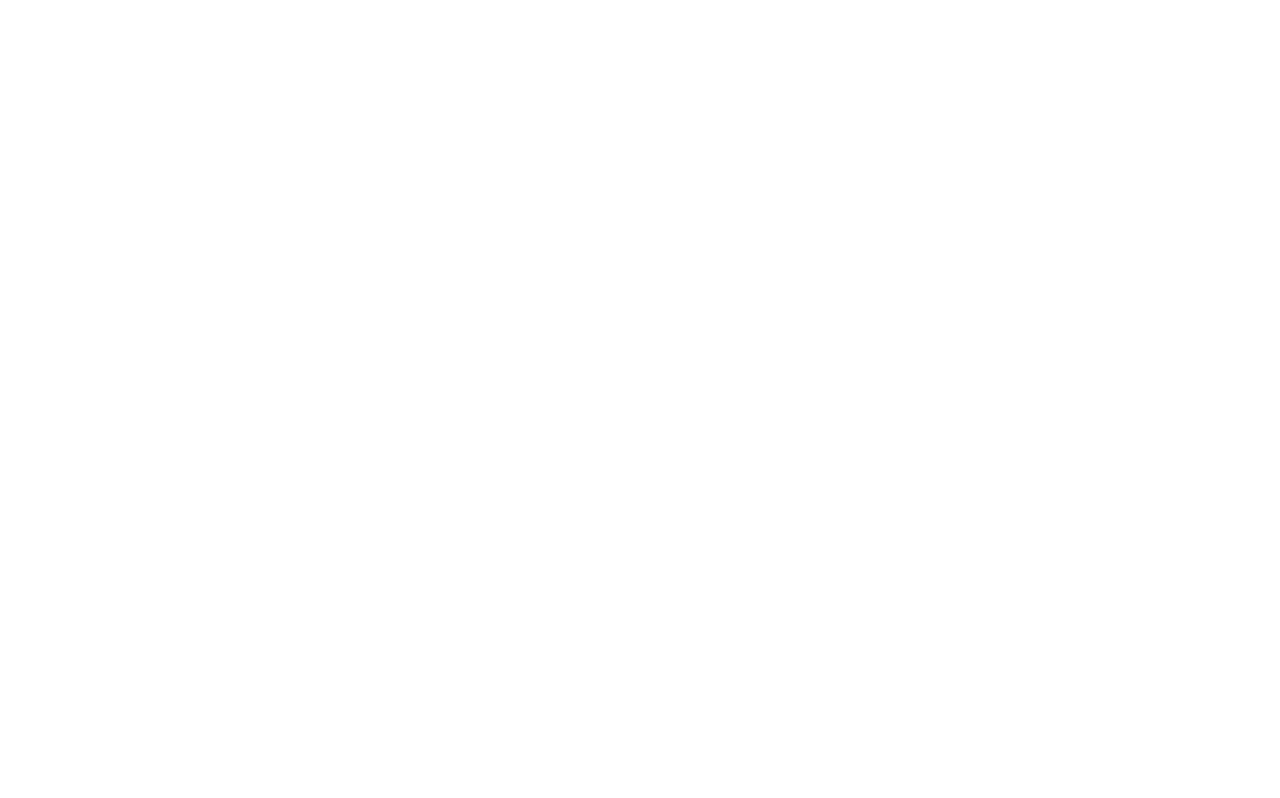
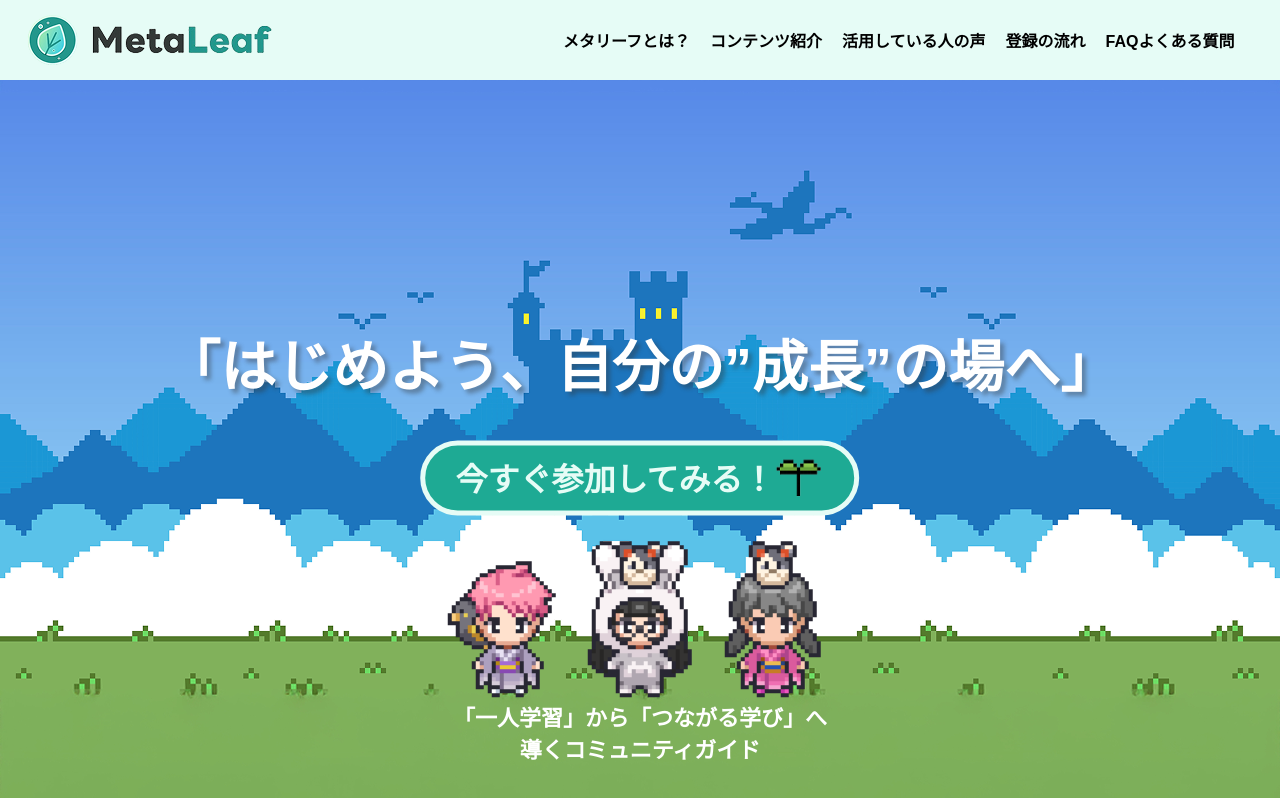
Before and after one commit to misaki-moruo/mysite, a plain HTML site: page index.html in a window 1280 px wide. Drawn offline with Linux system fonts and the light colour scheme; a web font is replaced by a local one.

Commit message:
headerとmainvisualやってみました

```diff
--- a/index.html
+++ b/index.html
@@ -4,8 +4,45 @@
     <meta charset="UTF-8">
     <meta name="viewport" content="width=device-width, initial-scale=1.0">
     <title>Document</title>
+    <link rel="stylesheet" href="style.css">
+    <link rel="preconnect" href="https://fonts.googleapis.com">
+    <link rel="preconnect" href="https://fonts.gstatic.com" crossorigin>
+    <link href="https://fonts.googleapis.com/css2?family=M+PLUS+2:wght@100..900&display=swap&family=DotGothic16&display=swap" rel="stylesheet">
 </head>
 <body>
+   <header id="header">
+    <a href="index.html"><img src="img/logo1.png" alt="ロゴ"></a>
+    <nav id="navi">
+      <ul>
+        <li><a href="#">メタリーフとは？</a></li>
+        <li><a href="#">コンテンツ紹介</a></li>
+        <li><a href="#">活用している人の声</a></li>
+        <li><a href="#">登録の流れ</a></li>
+        <li><a href="#">FAQよくある質問</a></li>
+      </ul>
+    </nav>
+   </header>
 
+   <main>
+    <div id="mainvisual" class="mainvisual">
+      <div class="mainvisual-title">
+        <h1>「はじめよう、自分の”成長”の場へ」</h1>
+        <a href="#">今すぐ参加してみる！<img src="img/bud.png"></a>
+      </div>
+      <div class="mainvisual-charas">
+        <img src="img/char1.png" class="mainvisual-charas-chara char1">
+        <img src="img/char2.png" class="mainvisual-charas-chara char2">
+        <img src="img/char3.png" class="mainvisual-charas-chara char3">
+      </div>
+      <div class="mainvisual-text">
+        <p>「一人学習」から「つながる学び」へ<br>導くコミュニティガイド</p>
+      </div>
+    </div>
+
+   </main>
+
+   <footer>
+
+   </footer>
 </body>
 </html>
--- /dev/null
+++ b/style.scss
@@ -0,0 +1,149 @@
+html {
+    font-size: 100%;
+    padding: 0;
+    margin: 0;
+}
+
+body {
+    font-family: "M PLUS 2", sans-serif;
+    padding: 0;
+    margin: 0;
+}
+
+
+a {
+    text-decoration: none;
+    color: black;
+    display: inline-block;
+}
+
+a:hover {
+    opacity: 0.7;
+}
+
+li {
+    list-style: none;
+}
+
+img {
+    max-width: 100%;
+}
+
+
+
+
+// header
+
+#header {
+    max-width: 100%;
+    height: 80px;
+    display: flex;
+    justify-content: space-between;
+    align-items: center;
+    background-color: #E6FCF6;
+    padding-inline: 2%;
+
+
+    img {
+        vertical-align: bottom;
+    }
+
+    #navi ul {
+        display: flex;
+        align-items: center;
+
+        li {
+            margin-right: 20px;
+            font-weight: 600;
+        }
+    }
+
+}
+
+// main
+
+
+.mainvisual {
+    width: 100%;
+    height: calc(100vh - 80px);
+    background-image: url(img/main.png);
+    background-size: cover;
+    background-repeat: no-repeat;
+    background-position: center center;
+    // position: relative;
+
+
+    &-title {
+        position: absolute;
+        top: 50%;
+        left: 50%;
+        transform: translate(-50%, -50%);
+        white-space: nowrap;
+        text-align: center;
+        padding-inline: 1%;
+
+        h1 {
+            font-family: "DotGothic16", sans-serif;
+            font-size: 3.5rem;
+            color: white;
+            text-shadow: 4px 4px 4px rgba(51, 51, 51, 0.4);
+        }
+
+        a {
+            color: #E6FCF6;
+            font-size: 2rem;
+            font-weight: 600;
+            border: 5px solid #E6FCF6;
+            background-color: #1EAA94;
+            border-radius: 50px;
+            transition: all 0.3s;
+            padding: 5px 30px 10px;
+
+            img {
+                width: 50px;
+                height: 50px;
+                vertical-align: bottom;
+            }
+        }
+    }
+
+    &-charas {
+        position: absolute;
+        top: 85%;
+        left: 50%;
+        transform: translate(-50%, -85%);
+        padding-inline: 1%;
+
+        &-chara {
+            opacity: 0;
+            animation: fadein 1s forwards;
+
+            &.char1 {animation-delay: 0s;}
+            &.char2 {animation-delay: 1s;}
+            &.char3 {animation-delay: 2s;}
+        }
+    }
+
+    &-text {
+        position: absolute;
+        top: 98%;
+        left: 50%;
+        transform: translate(-50%, -98%);
+        padding-inline: 1%;
+
+        p {
+            font-size: 22px;
+            font-weight: 600;
+            color: white;
+            text-align: center;
+        }
+    }
+}
+
+// animation
+
+@keyframes fadein {
+    to {
+        opacity: 1;
+    }
+}
```
Also changed, not shown: img/bud.png (added), img/char1.png (added), img/char2.png (added), img/char3.png (added), img/logo1.png (added), img/main.png (added), img/metalife-avatar (1).png (added), img/metalife-avatar (1)のコピー.png (added), img/metalife-avatar (3).png (added), img/metalife-avatar (4).png (added), img/metalife-avatar.png (added), img/metalife-avatarのコピー.png (added), img/metalife-avatarのコピー3.png (added), img/metalife-avatarのコピー4.png (added), 1 more files, 1 other file.
